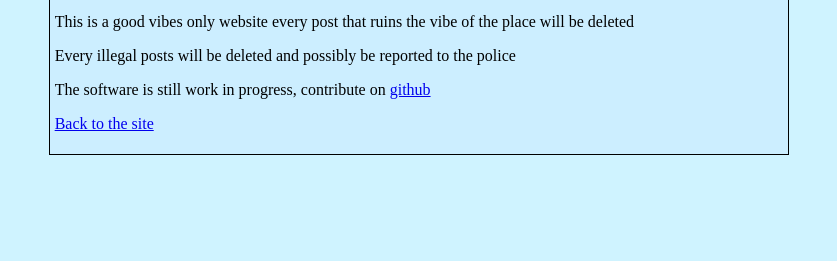
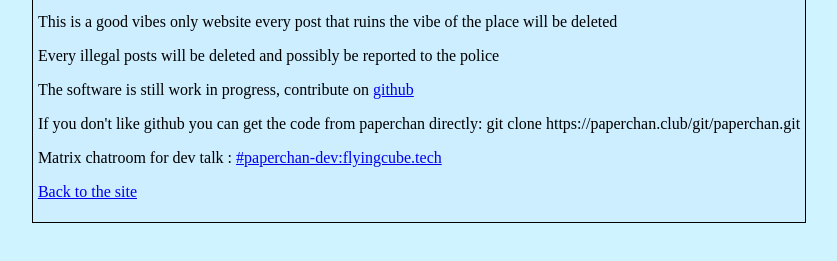
Before and after one commit to vulonkaaz/paperchan.club, a plain HTML site: page static/about.html in a window 1280 px wide. Shown: the part 135-396 px from the top of the page, without its empty margins (221-1058 px from the left). Drawn offline with Linux system fonts and the light colour scheme.

Commit message:
update about.html

```diff
--- a/static/about.html
+++ b/static/about.html
@@ -17,6 +17,10 @@
 		<p>Every illegal posts will be deleted and possibly be reported to the police</p>
 		<p>The software is still work in progress, contribute on
 		<a href="https://github.com/vulonkaaz/paperchan.club/" target="_blank">github</a></p>
+		<p>If you don't like github you can get the code from paperchan directly:
+		git clone https://paperchan.club/git/paperchan.git</p>
+		<p>Matrix chatroom for dev talk :
+		<a href="https://matrix.to/#/#paperchan-dev:flyingcube.tech" target="_blank">#paperchan-dev:flyingcube.tech</a>
 		<p><a href="/">Back to the site</a></p>
 	</main>
 </body>
```
